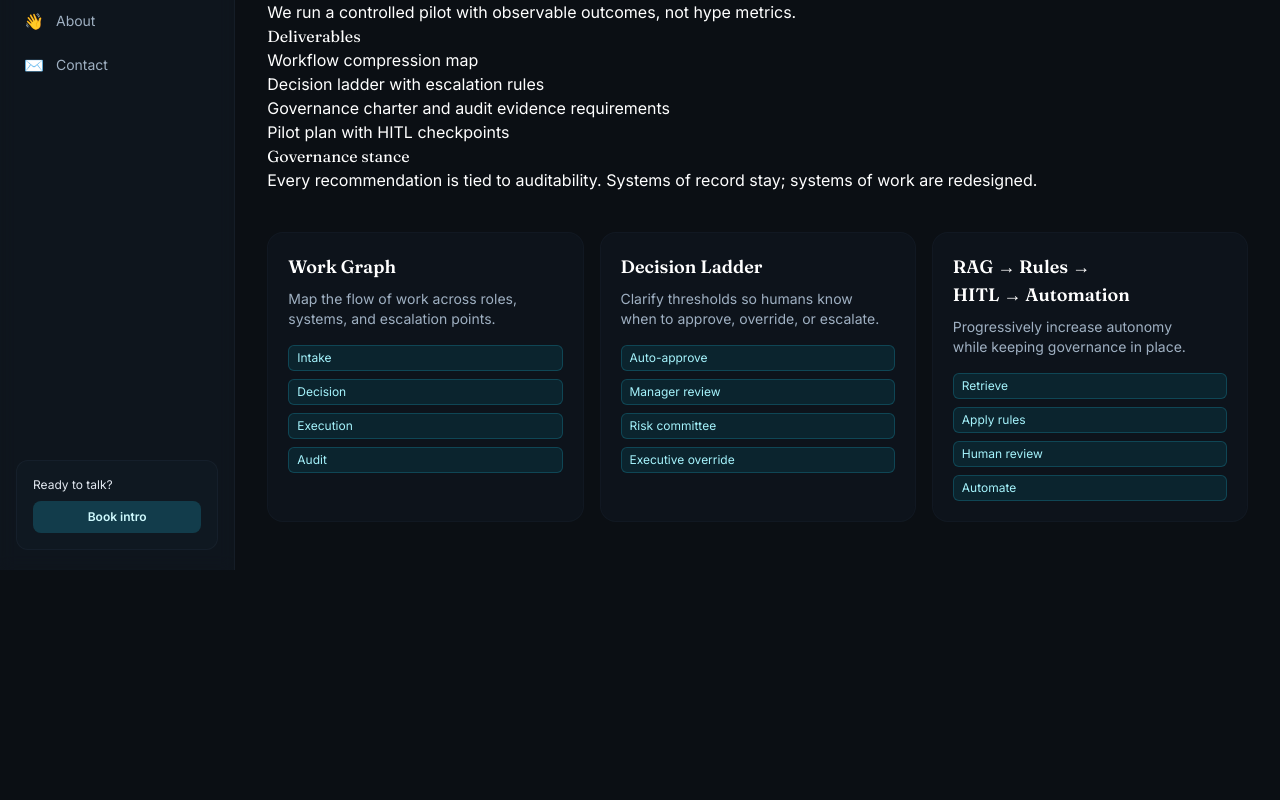
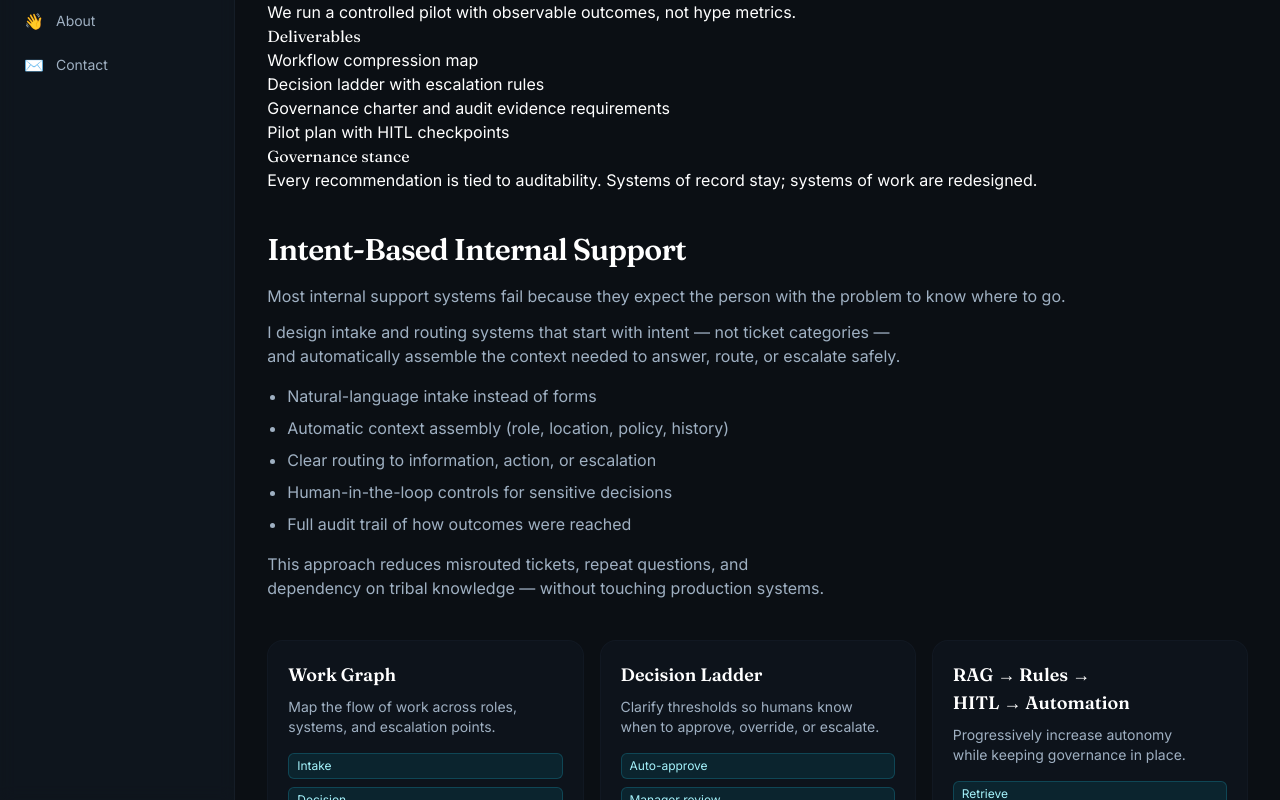
Before and after one commit to paulmalmquist/Consulting_site, a Next.js app: page /method in a window 1280 px wide. Shown: the part 455-1255 px from the top of the page. Before the commit the page ends 1025 px from the top, so only its background shows below. Built offline with nearby package versions, Linux system fonts and the light colour scheme.

Commit message:
Add intent-based internal support messaging

```diff
--- a/app/method/page.tsx
+++ b/app/method/page.tsx
@@ -14,6 +14,27 @@ export default function MethodPage() {
         <p className="text-lg text-slate-300">{page.description}</p>
       </section>
       <MarkdownRenderer content={page.content} />
+      <section id="internal-support" className="space-y-4">
+        <h2 className="text-2xl font-semibold tracking-tight text-white md:text-3xl">Intent-Based Internal Support</h2>
+        <div className="space-y-3 text-slate-300">
+          <p>Most internal support systems fail because they expect the person with the problem to know where to go.</p>
+          <p>
+            I design intake and routing systems that start with intent — not ticket categories — and automatically
+            assemble the context needed to answer, route, or escalate safely.
+          </p>
+        </div>
+        <ul className="list-disc space-y-2 pl-5 text-slate-300">
+          <li>Natural-language intake instead of forms</li>
+          <li>Automatic context assembly (role, location, policy, history)</li>
+          <li>Clear routing to information, action, or escalation</li>
+          <li>Human-in-the-loop controls for sensitive decisions</li>
+          <li>Full audit trail of how outcomes were reached</li>
+        </ul>
+        <p className="text-slate-300">
+          This approach reduces misrouted tickets, repeat questions, and dependency on tribal knowledge — without
+          touching production systems.
+        </p>
+      </section>
       <section className="grid gap-4 md:grid-cols-3">
         {diagrams.map((diagram) => (
           <div key={diagram.title} className="rounded-2xl border border-slate-800/70 bg-slate-900/60 p-5">
--- a/content/home.json
+++ b/content/home.json
@@ -1,7 +1,7 @@
 {
   "hero": {
     "headline": "AI readiness that compresses workflows and decisions now",
-    "subheadline": "AI impact comes from workflow compression and faster decisions, not deploying tools. I redesign systems of work with human-in-the-loop governance so regulated teams move faster without breaking auditability."
+    "subheadline": "AI impact comes from workflow compression and faster decisions, not deploying tools. I redesign systems of work with human-in-the-loop governance so regulated teams move faster without breaking auditability — including decision-heavy workflows like internal support, intake, and escalation."
   },
   "pillars": [
     "Workflow & decision capture (not org charts)",
--- a/content/workflows.json
+++ b/content/workflows.json
@@ -26,5 +26,11 @@
     "tags": ["finance", "audit", "workflow"],
     "href": "/proof",
     "eyebrow": "Workflow"
+  },
+  {
+    "title": "Intent-Based Internal Support",
+    "description": "Employees shouldn’t need to know which system, form, or team owns their problem. I redesign internal support workflows so intent is captured once, context is assembled automatically, and the right action happens — with auditability and human oversight.",
+    "tags": ["HR", "IT", "Helpdesk", "HITL"],
+    "href": "/method#internal-support"
   }
 ]
```
